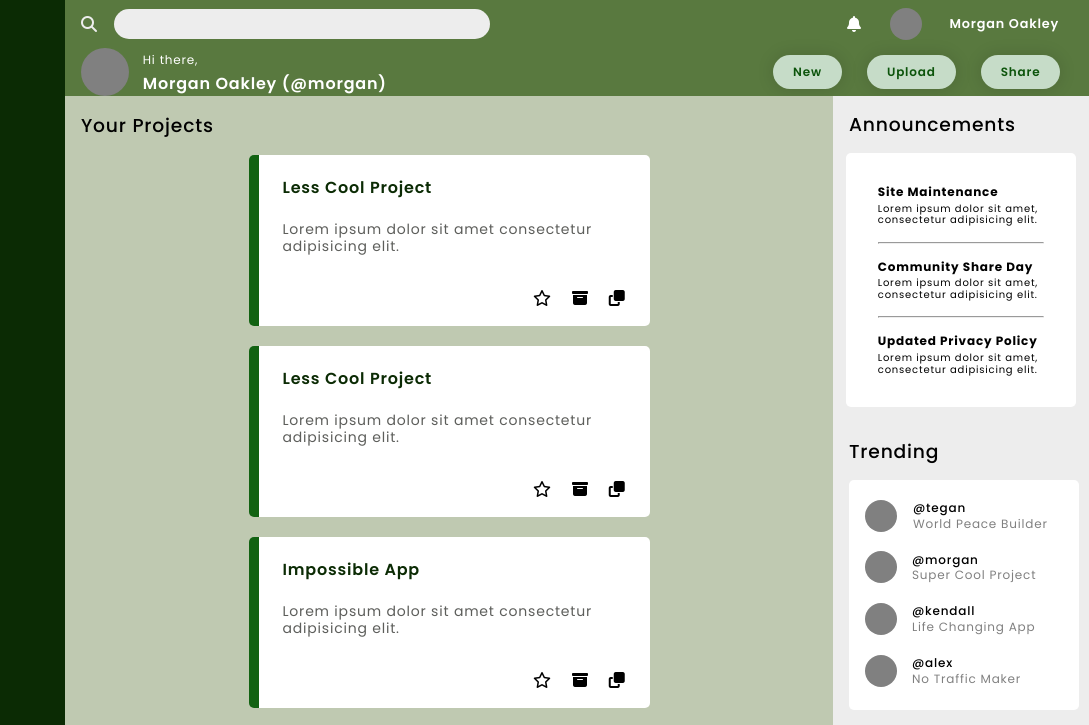
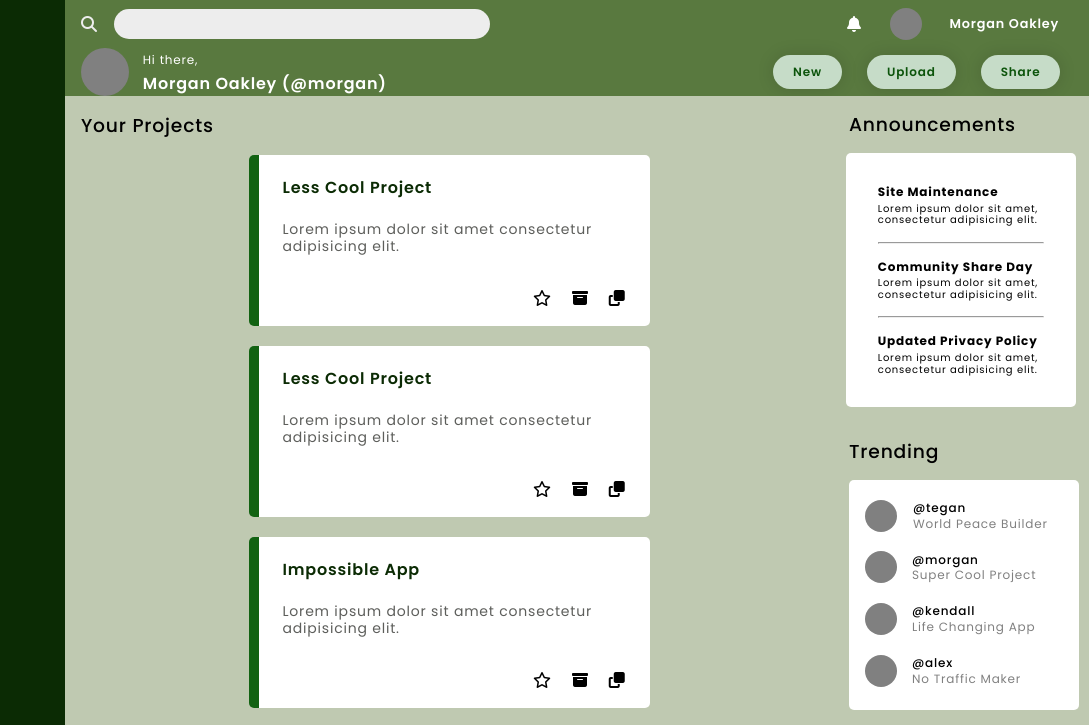
Before and after one commit to rhyumiranda/admin-dashboard, a plain HTML site: page index.html in a window 1280 px wide. Shown: the top 725 px of the page, 191-1280 px from the left. Drawn offline with Linux system fonts and the light colour scheme.

Commit message:
Apply the same background color to aside

```diff
--- a/assets/css/style.css
+++ b/assets/css/style.css
@@ -247,7 +247,7 @@ main h3 {
 
 aside {
   grid-area: 2 / 3 / 3 / 4;
-  background-color: rgb(237, 237, 237);
+  background-color: #bfc9b1;
 }
 
 .announcement-container {
```
